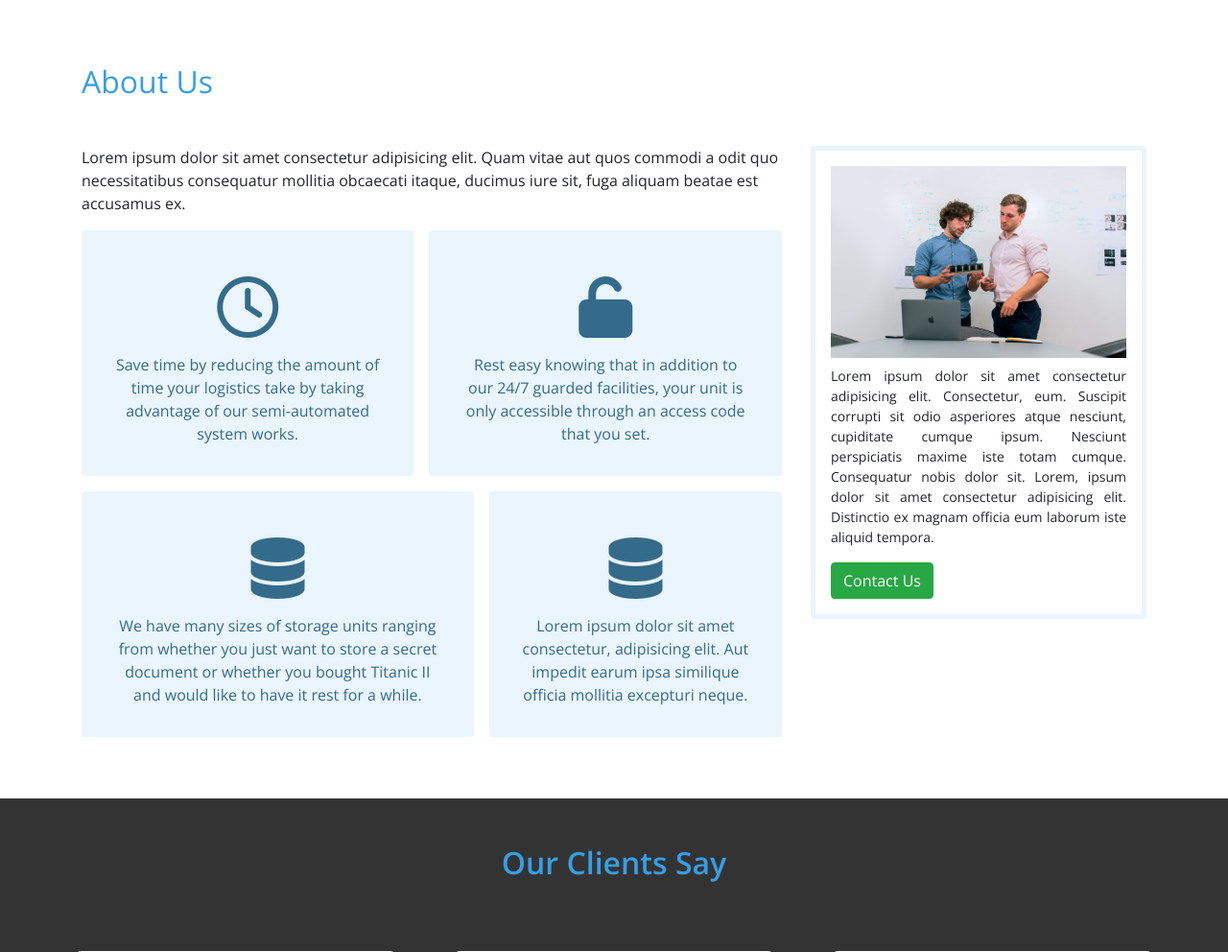
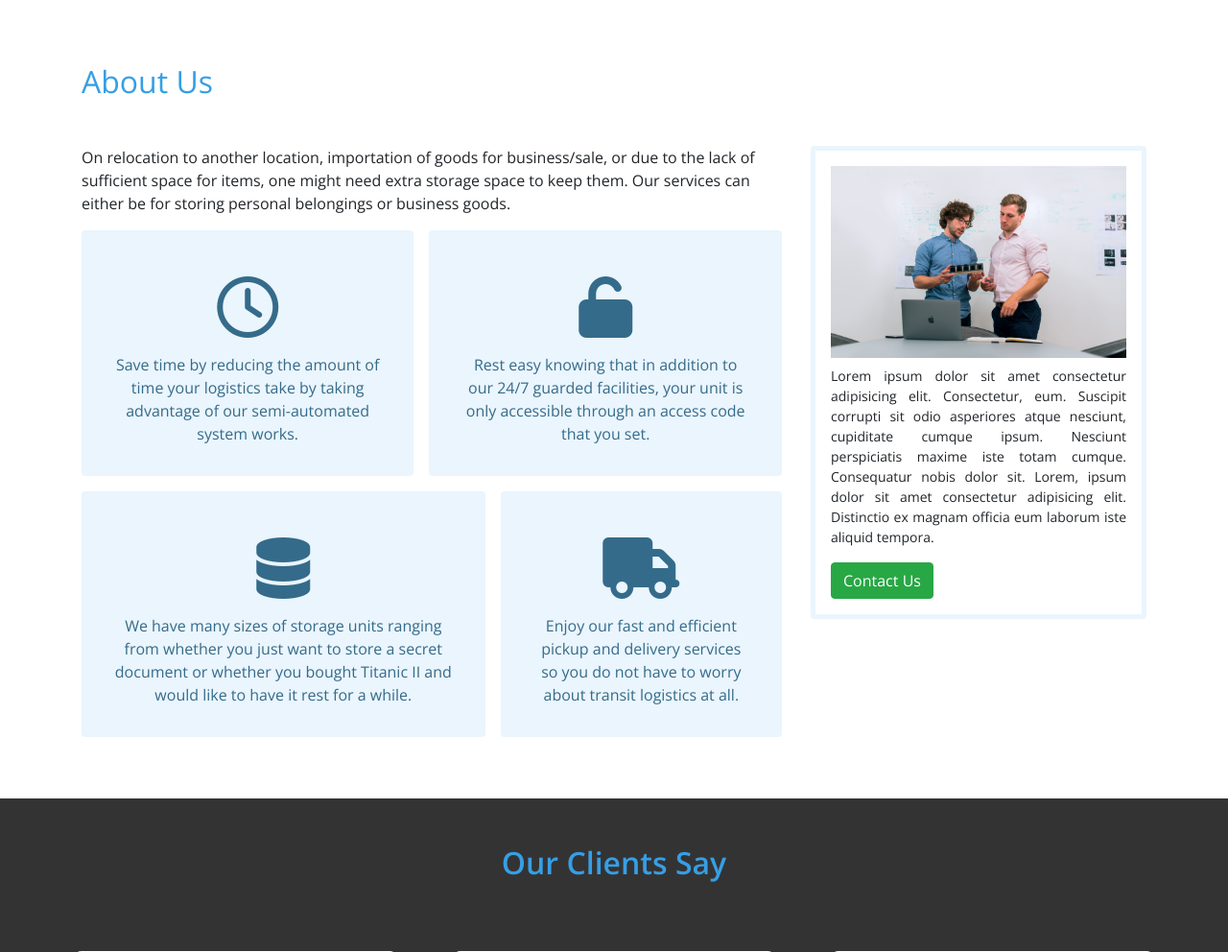
Before and after one commit to layersony/storagesite, a Django app: page /about/ in a window 1280 px wide. Shown: the part 62-1054 px from the top of the page at 96% size. Run offline with Django 3.2, Linux system fonts and the light colour scheme; some libraries are stand-ins or nearby versions.

Commit message:
Edit about page text.

```diff
--- a/mainapp/templates/about.html
+++ b/mainapp/templates/about.html
@@ -14,9 +14,10 @@
             <div class="row">
                 <div class="col-lg-8">
                     <div class="about1">
-                        Lorem ipsum dolor sit amet consectetur adipisicing elit. Quam vitae aut quos commodi a odit quo
-                        necessitatibus consequatur mollitia obcaecati itaque, ducimus iure sit, fuga aliquam beatae est
-                        accusamus ex.
+                        On relocation to another location, importation of goods for business/sale, or due to the lack of
+                        sufficient space for items, one might need extra storage space to keep them. Our services can
+                        either be for storing personal belongings or business goods.
+
                     </div>
                     <div class="sellpoints">
                         <div class="first">
@@ -50,11 +51,10 @@
                             </div>
                             <div class="box">
                                 <div class="icon">
-                                    <i class="fa fa-database" aria-hidden="true"></i>
+                                    <i class="fa fa-truck" aria-hidden="true"></i>
                                 </div>
                                 <div class="ft">
-                                    Lorem ipsum dolor sit amet consectetur, adipisicing elit. Aut impedit earum ipsa
-                                    similique officia mollitia excepturi neque.
+                                    Enjoy our fast and efficient pickup and delivery services so you do not have to worry about transit logistics at all.
                                 </div>
                             </div>
                         </div>
--- a/static/css/index.css
+++ b/static/css/index.css
@@ -155,8 +155,6 @@ main .about-us .first, main .about-us .second {
   display: -webkit-box;
   display: -ms-flexbox;
   display: flex;
-  -ms-flex-wrap: nowrap;
-      flex-wrap: nowrap;
   gap: 1rem;
   margin-top: 1rem;
   margin-bottom: 1rem;
@@ -167,7 +165,7 @@ main .about-us .first .box, main .about-us .second .box {
       -ms-flex-positive: 1;
           flex-grow: 1;
   padding: 2rem;
-  min-width: 200px;
+  min-width: 100px !important;
   text-align: center;
   background-color: rgba(54, 159, 228, 0.1);
   color: #356B8A;
--- a/static/css/index.scss
+++ b/static/css/index.scss
@@ -133,14 +133,13 @@ main{
         .first, .second{
             width: auto;
             display: flex;
-            flex-wrap: nowrap;
             gap: 1rem;
             margin-top: 1rem;
             margin-bottom: 1rem;
             .box{
                 flex-grow: 1;
                 padding: 2rem;
-                min-width: 200px;
+                min-width: 100px !important;
                 text-align: center;
                 background-color: rgba(54, 159, 228, .1);
                 color: $dark-blue;
```
Also changed, not shown: 1 other file.
